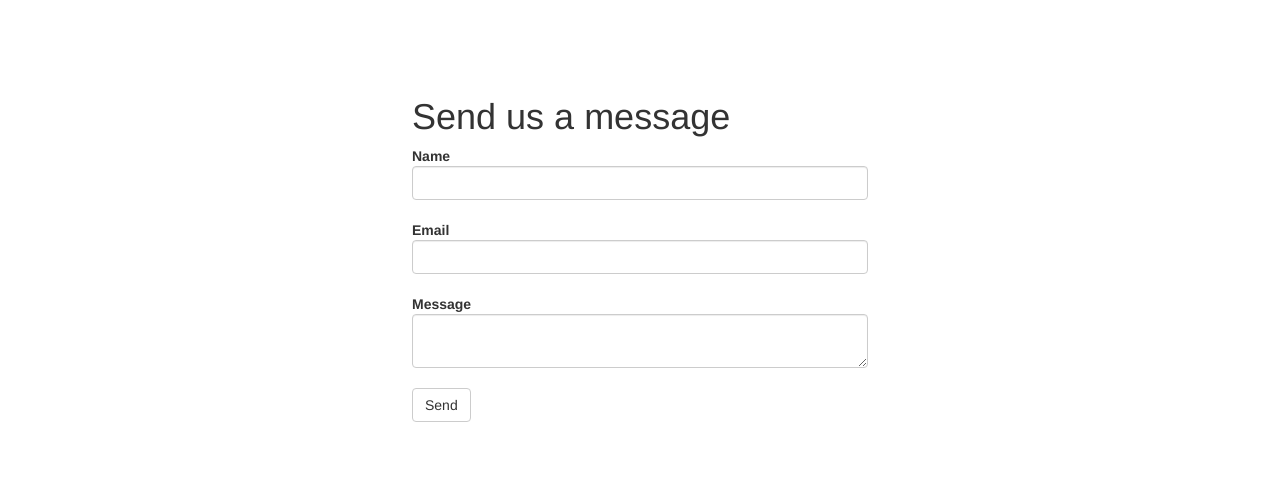
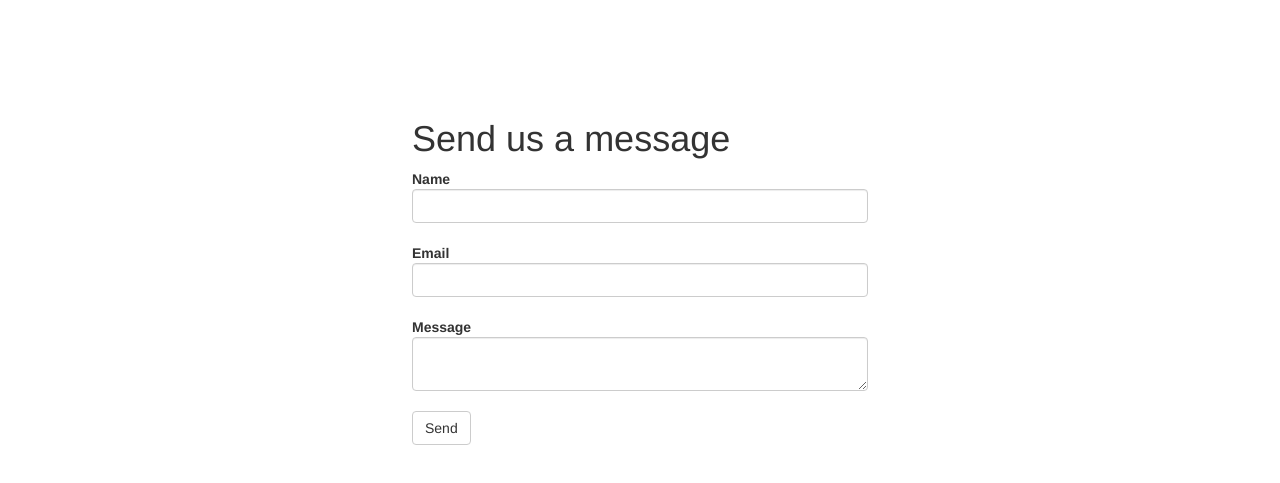
Before and after one commit to izzytons/TJandTheCampers, a plain HTML site: page contactus.html in a window 1280 px wide. Shown: the part 217-700 px from the top of the page. Drawn offline with nearby package versions, Linux system fonts and the light colour scheme.

Commit message:
Added margin-top to contact form

```diff
--- a/stylesheetV2.css
+++ b/stylesheetV2.css
@@ -288,6 +288,7 @@ body {
   display: flex;
   flex-direction: column;
   align-items: center;
+  margin-top: 2%;
 }
 
 .formcontainer form{
```
